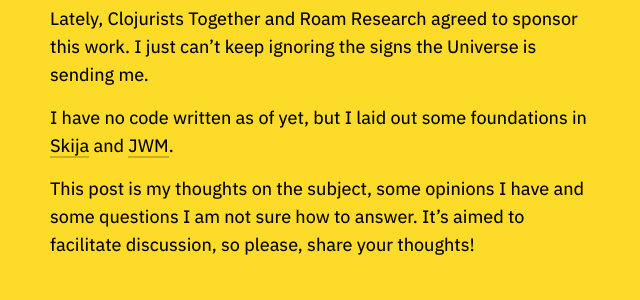
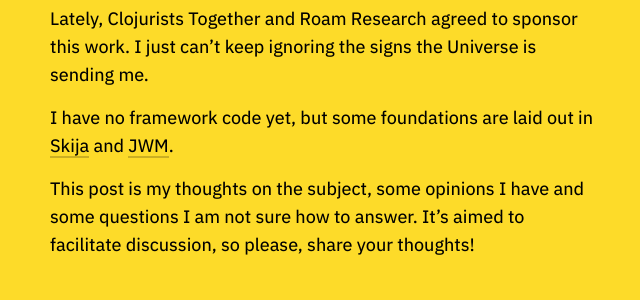
Before and after one commit to tonsky/tonsky.github.io, a Jekyll site: the page built from _posts/2021-09-08-clojure-ui.md, in a window 1280 px wide and 900 px high, scrolled down 556 px. Shown: the part 150-450 px from the top of the window, without its empty margins (319-959 px from the left). Built offline with Jekyll 4.4.1, drawn with Linux system fonts in a browser that asks for light colours; some of the changed text lies outside the part shown.

```diff
--- a/_posts/2021-09-08-clojure-ui.md
+++ b/_posts/2021-09-08-clojure-ui.md
@@ -13,7 +13,7 @@
 
 Lately, Clojurists Together and Roam Research agreed to sponsor this work. I just can’t keep ignoring the signs the Universe is sending me.
 
-I have no code written as of yet, but I laid out some foundations in [Skija](https://tonsky.me/blog/skija/) and [JWM](https://github.com/HumbleUI/JWM/).
+I have no framework code yet, but some foundations are laid out in [Skija](https://tonsky.me/blog/skija/) and [JWM](https://github.com/HumbleUI/JWM/).
 
 This post is my thoughts on the subject, some opinions I have and some questions I am not sure how to answer. It’s aimed to facilitate discussion, so please, share your thoughts!
 
```
Also changed, not shown: other parts of _posts/2021-09-08-clojure-ui.md (+1 -1 lines).
